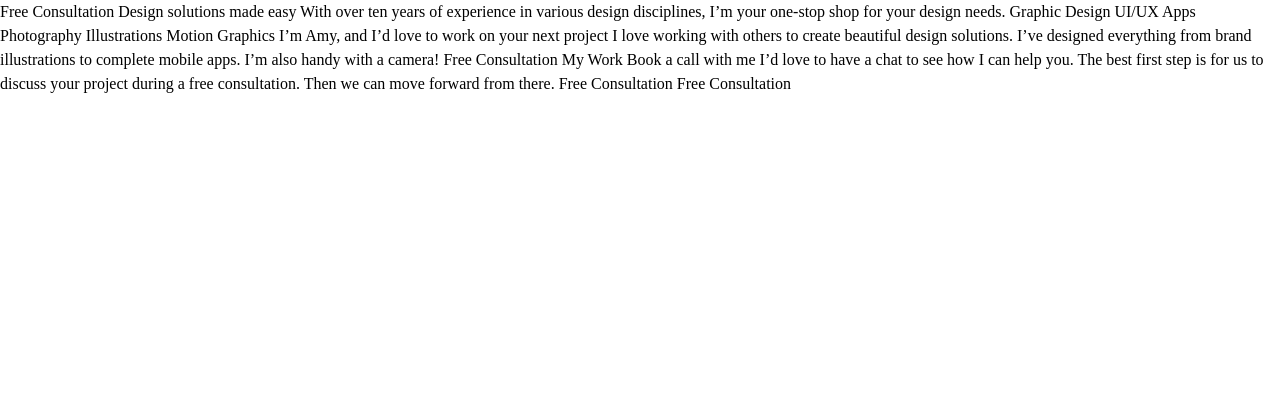
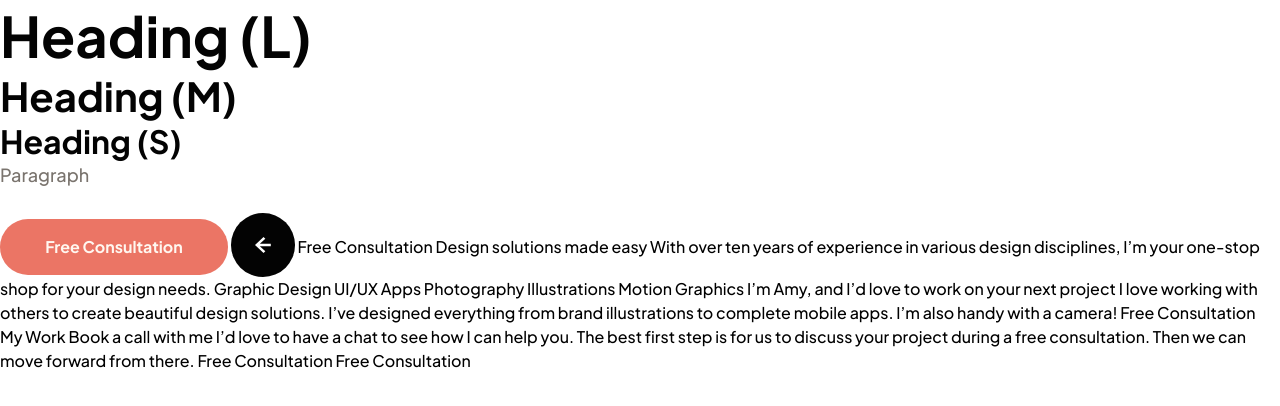
Before and after one commit to jefflangtech/design-portfolio, a plain HTML site: page index.html in a window 1280 px wide. Drawn offline with Linux system fonts and the light colour scheme.

Commit message:
Finished and tested design system

```diff
--- a/index.html
+++ b/index.html
@@ -6,9 +6,21 @@
   <link rel="icon" type="image/png" sizes="32x32" href="./resources/images/jlt-favicon-v4.png">
   <link rel="stylesheet" href="resources/css/reset.css">
   <link rel="stylesheet" href="resources/css/index.css">
+  <style>
+    @import url('https://fonts.googleapis.com/css2?family=Plus+Jakarta+Sans:wght@500;700&display=swap');
+  </style>
   <title>JeffLangTech | Single-page design portfolio</title>
 </head>
 <body>
+
+  <h1>Heading (L)</h1>
+  <h2>Heading (M)</h2>
+  <h3>Heading (S)</h3>
+  <p>Paragraph</p>
+  <br>
+  <button class="btn-secondary">Free Consultation</button>
+  <button class="btn-primary slide-control"><img src="resources/images/icon-arrow-left.svg" alt="" srcset=""></button>
+
 
   Free Consultation
 
--- a/resources/css/index.css
+++ b/resources/css/index.css
@@ -0,0 +1,70 @@
+/* DESIGN SYSTEM
+  - Global rules, including custom variables
+
+*/
+
+:root {
+  --violet: #755CDE;
+  --yellow: #F6A560;
+  --pink: #F39E9E;
+  --salmon: #EB7565;
+  --cyan: #61C4B7;
+  --maroon: #552049;
+  --almost-black: #030303;
+  --gray: #7A746E;
+  --almost-white: #FFF7F0;
+  font-family: 'Plus Jakarta Sans', sans-serif;
+  font-size: 16px;
+}
+h1, h2, h3, h4, h5, h6 {
+  font-weight: 700;
+  color: var(--almost-black);
+}
+h1 {
+  font-size: 3.5rem;
+  line-height: 4.38rem;
+}
+h2 {
+  font-size: 2.5rem;
+  line-height: 3.19rem;
+}
+h3 {
+  font-size: 2rem;
+  line-height: 2.5rem;
+}
+p {
+  font-size: 1.13rem;
+  line-height: 1.75rem;
+  color: var(--gray);
+}
+button {
+  font-weight: 700;
+  font-size: 1rem;
+  line-height: 1.75rem;
+  color: var(--almost-white);
+  padding-block: 0.88rem;
+  padding-inline: 2.81rem;
+  border-radius: 1.75rem;
+  width: 14.25rem;
+}
+.btn-primary {
+  background-color: var(--almost-black);
+}
+.btn-primary:hover {
+  background-color: var(--violet);
+}
+.btn-secondary {
+  background-color: var(--salmon);
+}
+.btn-secondary:hover {
+  background-color: var(--yellow);
+}
+.slide-control {
+  width: unset;
+  padding: 1.5rem;
+  border-radius: 50%;
+}
+.slide-control > img {
+  width: 1rem;
+  height: 1rem;
+}
```
Also changed, not shown: 1 other file.
